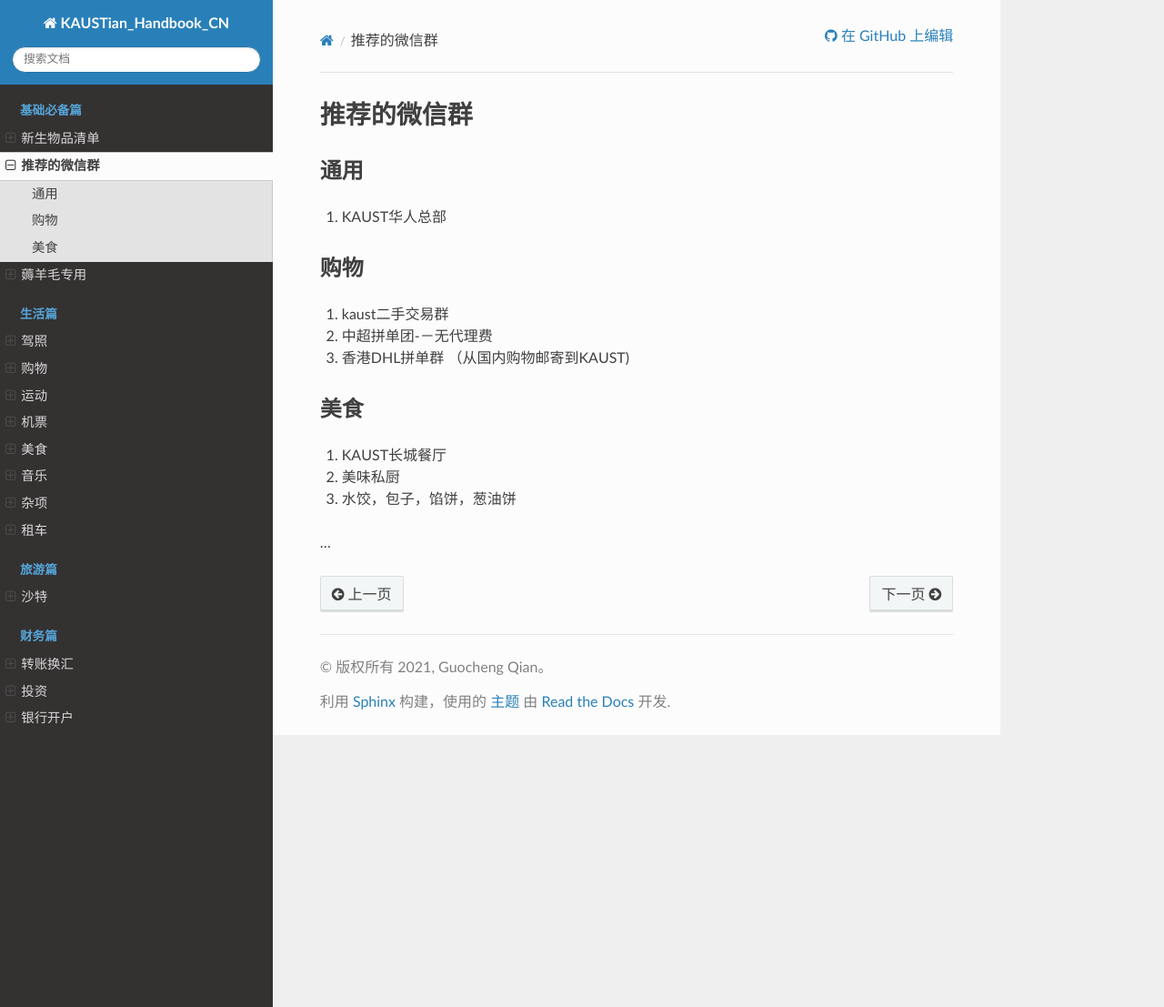
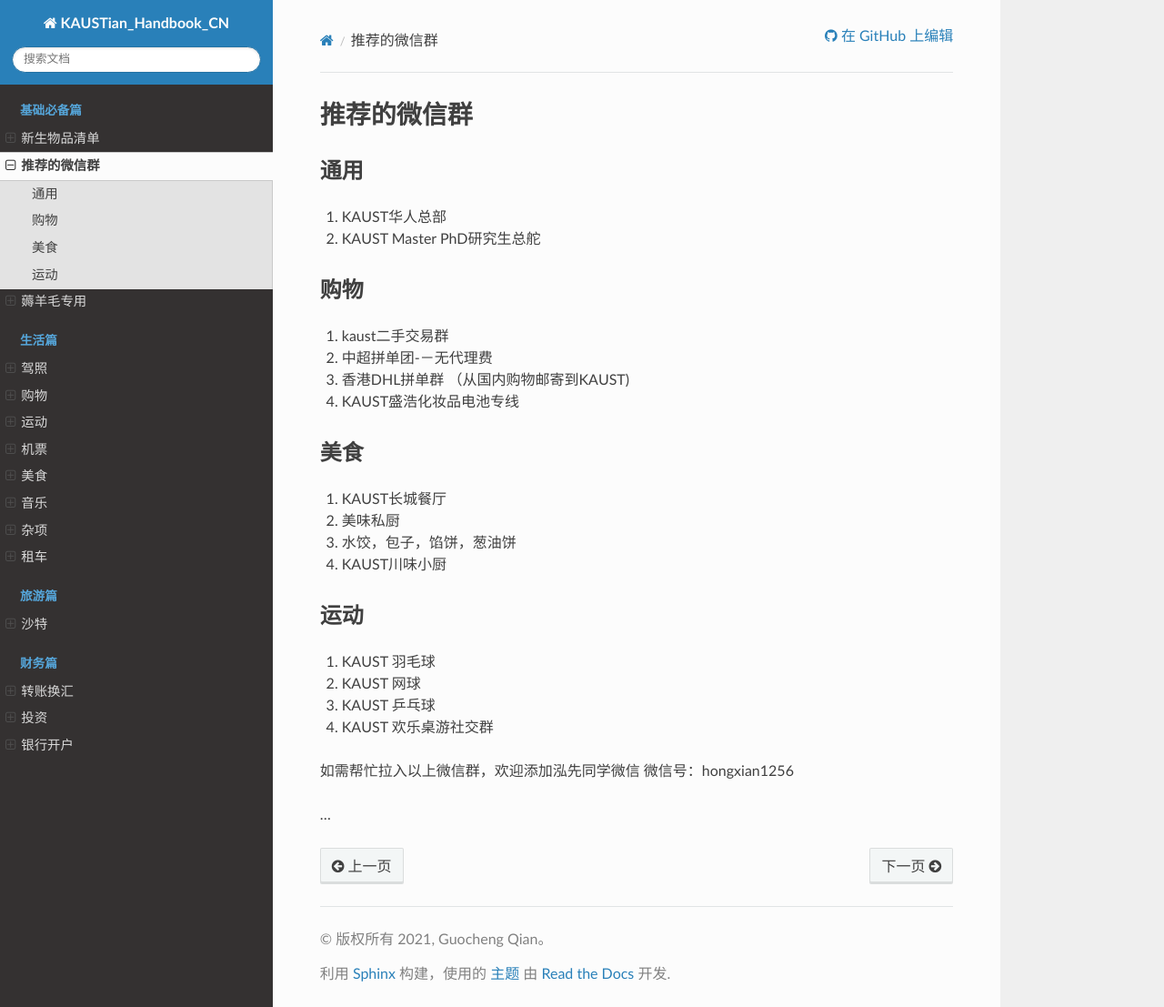
Before and after one commit to guochengqian/KAUSTian_Handbook_CN, a Sphinx documentation site: the page built from docs/content/basic/group_list.rst, in a window 1280 px wide and 1107 px high. Shown: the whole window at 91% size. Built offline with Sphinx 7.4.7 and the Read the Docs theme 2.0.0, drawn with Linux system fonts in a browser that asks for light colours.

Commit message:
Update group_list.rst
添加更多有用的微信群

```diff
--- a/docs/content/basic/group_list.rst
+++ b/docs/content/basic/group_list.rst
@@ -11,6 +11,7 @@
 ------
 
 1. KAUST华人总部
+2. KAUST Master PhD研究生总舵
 
 购物
 ------
@@ -18,6 +19,7 @@
 1. kaust二手交易群
 2. 中超拼单团-－无代理费
 3. 香港DHL拼单群 （从国内购物邮寄到KAUST)
+4. KAUST盛浩化妆品电池专线
 
 美食
 ------
@@ -25,5 +27,17 @@
 1. KAUST长城餐厅
 2. 美味私厨
 3. 水饺，包子，馅饼，葱油饼
+4. KAUST川味小厨
+
+运动
+------
+
+1. KAUST 羽毛球
+2. KAUST 网球
+3. KAUST 乒乓球
+4. KAUST 欢乐桌游社交群
+
+如需帮忙拉入以上微信群，欢迎添加泓先同学微信
+微信号：hongxian1256
 
 ...
```
